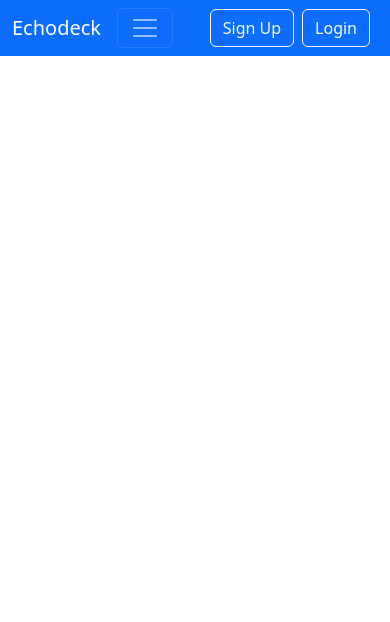
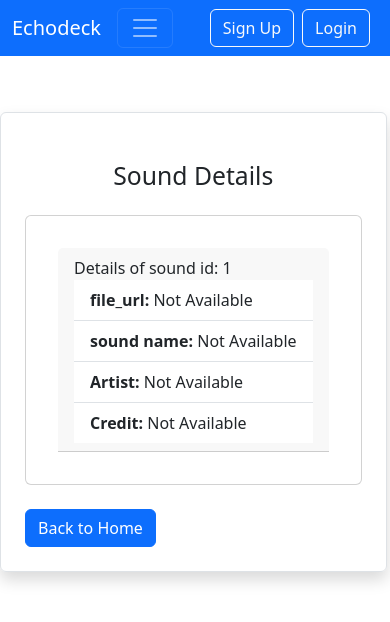
Before and after one commit to Rdsims14/echodeck_frontend_470sp25_team3, a React (Vite) app: page /viewsound/1 in a window 390 px wide. Shown: the top 622 px of the page. Built offline with nearby package versions, Linux system fonts and the light colour scheme; no server answers.

Commit message:
Okay, I have finally fixed the viewing function for sounds. and you can remove sounds that you add from the frontend. The next thing I'll work on is getting the home page to keep the sounds the user has added to their page after viewing ones details.

```diff
--- a/src/App.jsx
+++ b/src/App.jsx
@@ -6,6 +6,7 @@ import Home from "./pages/Home";
 import AddSounds from './sounds/AddSounds'; // Import the AddSounds component
 import SignUp from "./auth/SignUp";
 import Login from "./auth/Login";
+import ViewSounds from "./sounds/ViewSounds";
 import { BrowserRouter as Router, Routes, Route } from "react-router-dom";
 
 function App() {
@@ -19,6 +20,7 @@ function App() {
           <Route path="/" element={<Home />} />
           <Route path="/add-sound" element={<AddSounds />} /> {/* Add this route */}
           <Route path="/signup" element={<SignUp />} />
+          <Route path="/viewsound/:id" element={<ViewSounds />} />
           <Route path="/login" element={<Login />} />
         </Routes>
       </Router>
--- a/src/pages/Home.jsx
+++ b/src/pages/Home.jsx
@@ -6,7 +6,7 @@ import axios from 'axios';
 export default function Home() {
     const [sounds, setSounds] = useState([]);
     const [hoverData, setHoverData] = useState([]);
-    const [popoverVisible, setPopoverVisible] = useState(false); // State to control popover visibility
+    const [popoverVisible, setPopoverVisible] = useState(false);
 
     useEffect(() => {
         fetchHoverData();
@@ -15,18 +15,17 @@ export default function Home() {
     const fetchHoverData = async () => {
         try {
             const result = await axios.get('http://localhost:8080/api/sounds');
-            setHoverData(result.data); // Assuming the API returns an array of sounds
+            setHoverData(result.data);
         } catch (error) {
             console.error("Error fetching hover data:", error);
         }
     };
 
     const handleAddSound = (sound) => {
-        setSounds((prevSounds) => [...prevSounds, sound]); // Add the selected sound to the sounds state
-        setPopoverVisible(false); // Optionally close the popover after selection
+        setSounds((prevSounds) => [...prevSounds, sound]);
+        setPopoverVisible(false);
     };
 
-    // Add this function to handle playing the sound
     const handlePlaySound = (soundId) => {
         const audioElement = document.getElementById(`audio-${soundId}`);
         if (audioElement) {
@@ -34,7 +33,11 @@ export default function Home() {
         }
     };
 
-    // Popover content for the "Add Sound" button
+    // Function to remove a sound from the user's page
+    const handleRemoveSound = (soundId) => {
+        setSounds((prevSounds) => prevSounds.filter((sound) => sound.id !== soundId));
+    };
+
     const popover = (
         <Popover id="popover-basic">
             <Popover.Body>
@@ -87,7 +90,13 @@ export default function Home() {
                                     <Link className="btn btn-secondary mx-1" to={`/viewsound/${sound.id}`}>
                                         &#128193;
                                     </Link>
-                                    <Button variant='danger' className='mx-1'>&#128465;</Button>
+                                    <Button
+                                        variant='danger'
+                                        className='mx-1'
+                                        onClick={() => handleRemoveSound(sound.id)} // Attach the remove function
+                                    >
+                                        &#128465;
+                                    </Button>
                                 </div>
                             </div>
                         </div>
@@ -109,8 +118,8 @@ export default function Home() {
                                     backgroundColor: 'white', transition: 'background-color 0.3s, color 0.3s',
                                 }}
                                 onClick={(e) => {
-                                    e.preventDefault(); // Prevent navigation
-                                    setPopoverVisible(!popoverVisible); // Toggle popover visibility
+                                    e.preventDefault();
+                                    setPopoverVisible(!popoverVisible);
                                 }}
                                 onMouseEnter={(e) => {
                                     e.target.style.backgroundColor = 'lightgrey';
--- a/src/sounds/ViewSounds.jsx
+++ b/src/sounds/ViewSounds.jsx
@@ -3,38 +3,58 @@ import axios from "axios";
 import { Link, useParams } from "react-router-dom";
 
 export default function ViewSounds() {
+    const [sounds, setSounds] = useState({
+        file_url: "",
+        name: "",
+        artist: "",
+        credit: "",
+    });
+
     const { id } = useParams();
-    const [sound, setSound] = useState(null);
 
     useEffect(() => {
-        fetchSound();
-    }, [id]);
+        loadSound();
+    }, []);
 
-    const fetchSound = async () => {
+    const loadSound = async () => {
         try {
-            const result = await axios.get(`http://localhost:8080/api/sounds`);
-            setSound(result.data);
+            const result = await axios.get(`http://localhost:8080/api/sounds/${id}`);
+            console.log("API Response:", result.data); // Debugging log
+            setSounds(result.data);
         } catch (error) {
-            console.error("Error fetching sound:", error);
-            setSound({ error: true });
+            console.error("Error fetching sound details:", error);
         }
     };
 
-    if (!sound) return <div className="text-center mt-5">Loading...</div>;
-    if (sound.error) return <div className="text-center mt-5 text-danger">Failed to load sound. Please try again later.</div>;
-
     return (
         <div className="container mt-5">
-            <h2 className="text-center">{sound.name}</h2>
-            <div className="text-center my-4">
-                <audio controls>
-                    <source src={sound.file_url} type="audio/mpeg" />
-                    Your browser does not support the audio element.
-                </audio>
-            </div>
-            <p className="text-center">{sound.description || "No description available."}</p>
-            <div className="text-center">
-                <Link to="/" className="btn btn-primary">Back to Sounds</Link>
+            <div className="row">
+                <div className="col-md-6 offset-md-3 border rounded p-4 mt-2 shadow">
+                    <h2 className="text-center m-4">Sound Details</h2>
+
+                    <div className="card">
+                        <div className="card-header">
+                            Details of sound id: {id}
+                            <ul className="list-group list-group-flush">
+                                <li className="list-group-item">
+                                    <b>file_url:</b> {sounds.file_url || "Not Available"}
+                                </li>
+                                <li className="list-group-item">
+                                    <b>sound name:</b> {sounds.name || "Not Available"}
+                                </li>
+                                <li className="list-group-item">
+                                    <b>Artist:</b> {sounds.artist || "Not Available"}
+                                </li>
+                                <li className="list-group-item">
+                                    <b>Credit:</b> {sounds.credit || "Not Available"}
+                                </li>
+                            </ul>
+                        </div>
+                    </div>
+                    <Link to="/" className="btn btn-primary mt-4">
+                        Back to Home
+                    </Link>
+                </div>
             </div>
         </div>
     );
```
